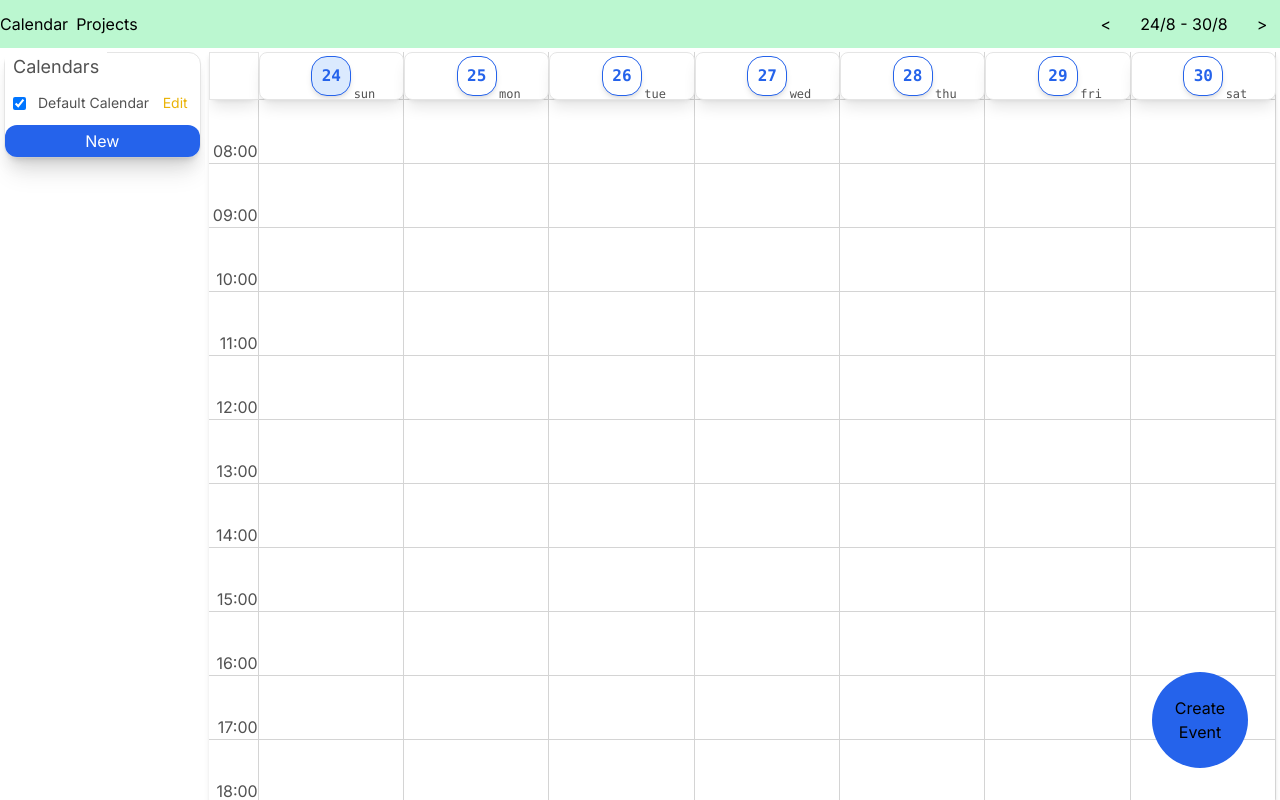
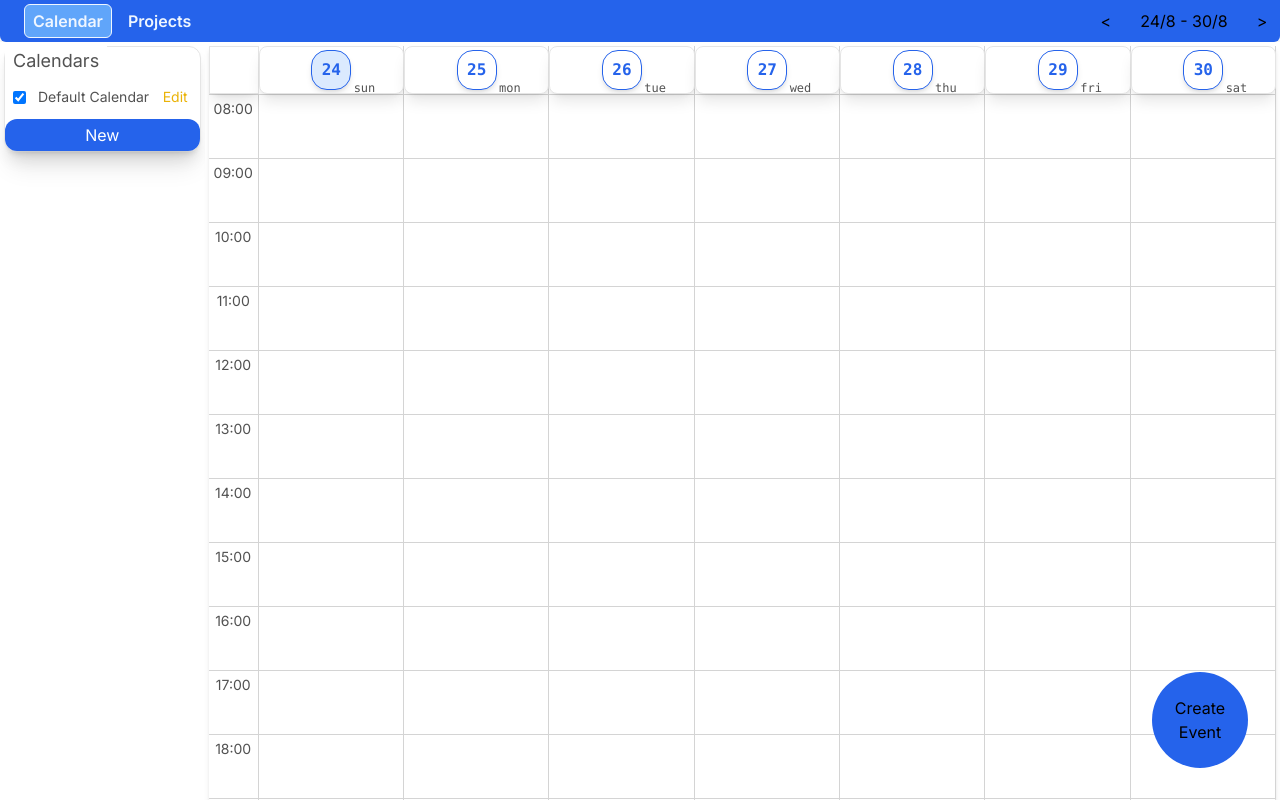
Before and after one commit to lucasduartesobreira/CalendarForge, a Next.js app: page / in a window 1280 px wide. Built offline with nearby package versions, Linux system fonts and the light colour scheme.

Commit message:
feat(navbar): prettify navbar

```diff
--- a/app/components/calendar/calendarWeek.tsx
+++ b/app/components/calendar/calendarWeek.tsx
@@ -186,11 +186,12 @@ const HoursBackground = () => {
           <SquareBG
             style={`${
               rowStartClass[index + 1]
-            } col-start-[1] flex flex-wrap justify-end content-end`}
+            } col-start-[1] flex flex-wrap justify-end items-start`}
             childrens={
-              <p key={index} className="text-neutral-600">{`${
-                index < 10 ? `0${index}` : index
-              }:00`}</p>
+              <p
+                key={index}
+                className="text-neutral-600 mr-auto ml-auto mt-1 text-sm "
+              >{`${index < 10 ? `0${index}` : index}:00`}</p>
             }
             key={index}
           />
--- a/app/page.tsx
+++ b/app/page.tsx
@@ -11,9 +11,9 @@ import Container, { Boards } from "./components/boards/boards";
 import { None, Option } from "@/utils/option";
 import { Project } from "@/services/projects/projectsStorage";
 
-const NavBar = ({ children }: { children: any }) => {
+const NavBarContainer = ({ children }: { children: any }) => {
   return (
-    <div className="flex-none grid grid-cols-[auto_15%] grid-rows-[100%] relative h-[48px] bg-green-200">
+    <div className="flex-none shadow-xl rounded-b-md grid grid-cols-[auto_15%] grid-rows-[100%] relative h-[42px] bg-primary-500">
       {children}
     </div>
   );
@@ -96,16 +96,34 @@ const Home = () => {
 
   return (
     <StorageContext.Provider value={data}>
-      <main className="h-full flex flex-col">
-        <NavBar>
-          <nav className="col-start-1 flex gap-2">
-            <button onClick={() => setMenuType("calendar")}>Calendar</button>
-            <button onClick={() => setMenuType("projects")}>Projects</button>
+      <main className="h-full flex flex-col bg-white">
+        <NavBarContainer>
+          <nav className="mx-6 col-start-1 flex gap-2 text-text-inverse items-center">
+            <button
+              onClick={() => setMenuType("calendar")}
+              className={`font-semibold py-1 px-2 my-2 ${
+                menuType === "calendar"
+                  ? "border-text-inverse bg-primary-300 rounded-md border-[1px] border-primary-100"
+                  : ""
+              }`}
+            >
+              Calendar
+            </button>
+            <button
+              onClick={() => setMenuType("projects")}
+              className={`font-semibold py-1 px-2 my-2 ${
+                menuType === "projects"
+                  ? "border-text-inverse bg-primary-300 rounded-md border-[1px] border-primary-100"
+                  : ""
+              }`}
+            >
+              Projects
+            </button>
           </nav>
           {menuType === "calendar" && (
             <WeekNavigation startDate={startDate} setStartDate={setStartDate} />
           )}
-        </NavBar>
+        </NavBarContainer>
         <FlexContent>
           {menuType === "calendar" && <CalendarContent startDate={startDate} />}
           {menuType === "projects" && <ProjectsContent />}
--- a/tailwind.config.ts
+++ b/tailwind.config.ts
@@ -11,6 +11,9 @@ const config: Config = {
       colors: {
         "primary-500": "#2563eb",
         "primary-400": "#3b82f6",
+        "primary-300": "#60a5fa",
+        "primary-200": "#93c5fd",
+        "primary-100": "#bfdbfe",
         "primary-50": "#dbeafe",
         "neutral-100": "#f5f5f5",
         "neutral-200": "#e5e5e5",
@@ -20,6 +23,8 @@ const config: Config = {
         "neutral-600": "#525252",
         "neutral-700": "#404040",
         "neutral-800": "#262626",
+        "text-primary": "#0a0a0a",
+        "text-inverse": "#eff6ff",
       },
     },
   },
```
